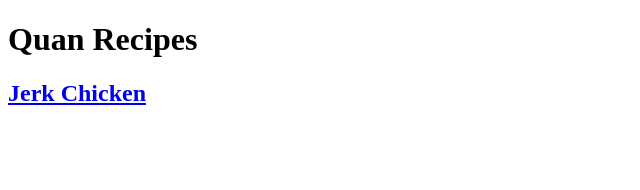
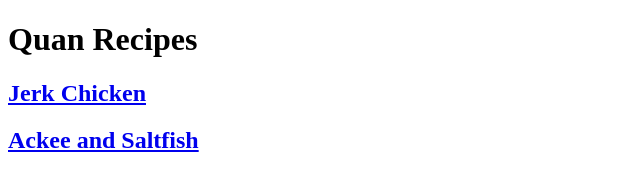
Before and after one commit to lilquanito/odin-recipes, a plain HTML site: page index.html in a window 1280 px wide. Shown: the whole page, without its empty margins (0-640 px from the left). Drawn offline with Linux system fonts and the light colour scheme.

Commit message:
Added link in index

```diff
--- a/index.html
+++ b/index.html
@@ -11,6 +11,7 @@
 <body>
     <h1>Quan Recipes</h1>
     <h2><a href="recipes/jerk-chicken.html" target="_blank">Jerk Chicken</a></h2>
+    <h2><a href="recipes/ackee-and-saltfish.html" target="_blank">Ackee and Saltfish</a></h2>
 </body>
 
 </html>
```
